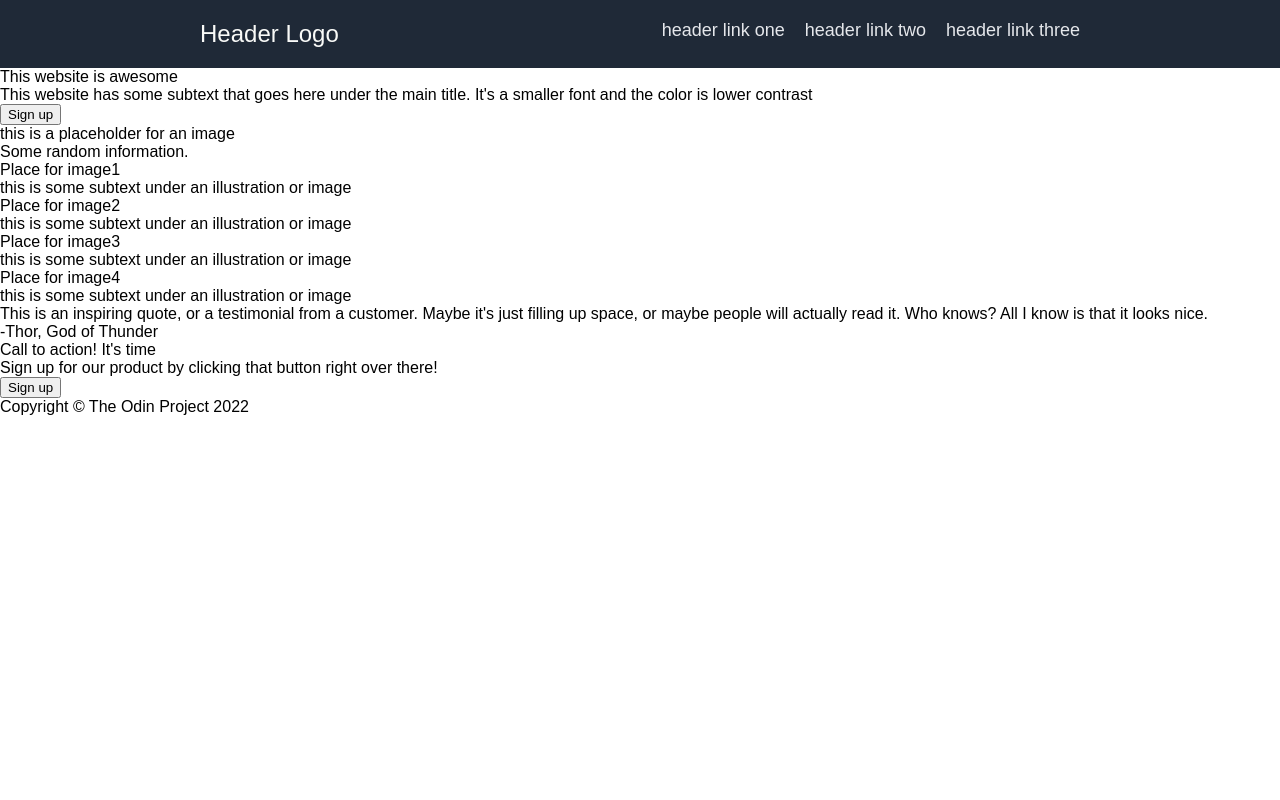
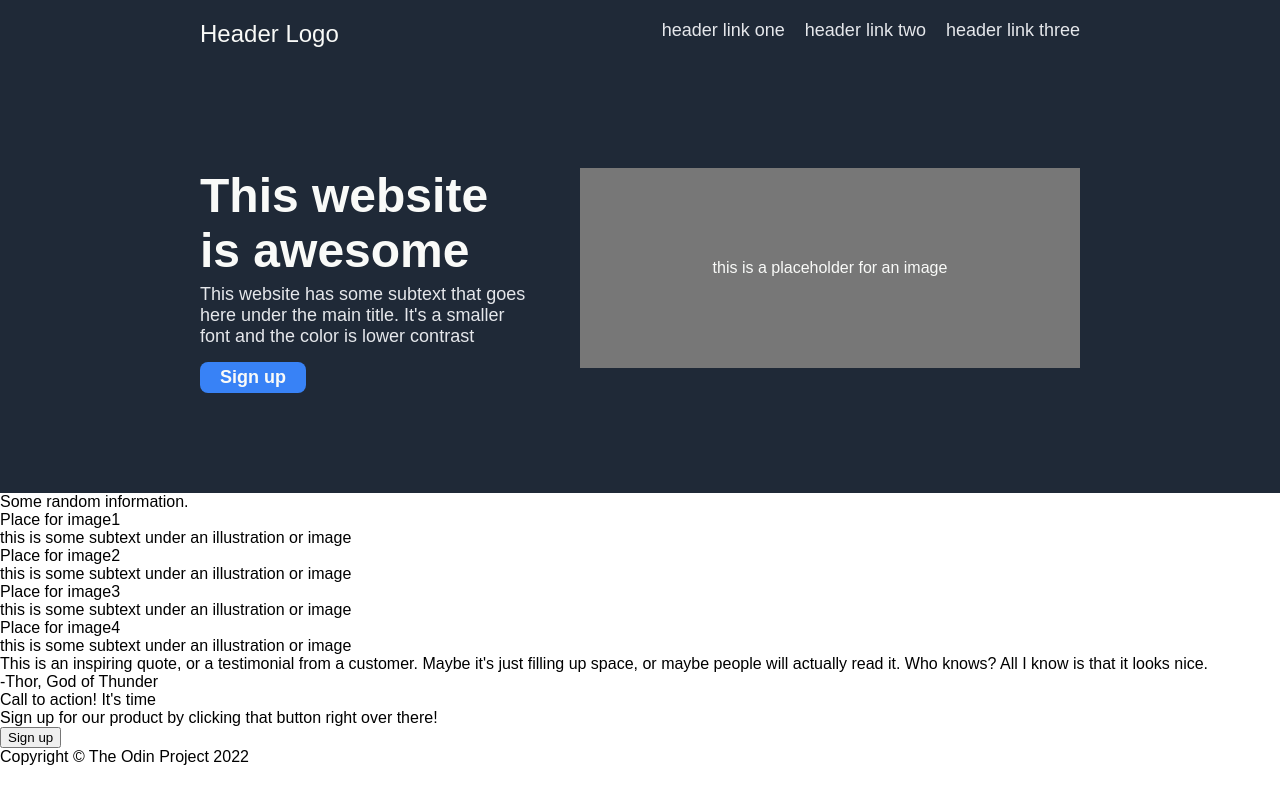
Before and after one commit to TickTockClock40/odin-landing-page, a plain HTML site: page index.html in a window 1280 px wide. Drawn offline with Linux system fonts and the light colour scheme.

Commit message:
Format the 'container-a section

```diff
--- a/style.css
+++ b/style.css
@@ -13,11 +13,16 @@ ul {
     margin: 0;
 }
 
-.header {
+.header, .container-a {
     background-color: #1f2937;
     display: flex;
+    padding: 20px 200px;
+
+}
+
+.header {
     justify-content: space-between;
-    padding: 20px 200px;
+
 }
 
 .heading-left {
@@ -31,3 +36,48 @@ ul {
     font-size: 18px;
     gap: 20px;
 }
+
+.container-a {
+    padding-top: 100px;
+    padding-bottom: 100px;
+}
+
+.container-a-left {
+    margin-right: 50px;
+}
+.title-a {
+    font-size: 48px;
+    font-weight: bold;
+    color: #f9faf8;
+}
+
+.content-a {
+    font-size: 18px;
+    color: #e5e7eb;
+    margin-top: 6px;
+
+}
+
+.button-a {
+    background-color: #3882f6;
+    color: #f9faf8;
+    text-align: center;
+    border-radius: 8px;
+    margin-top: 15px;
+    padding: 5px 20px;
+    font-weight: bold;
+    border: none;
+    font-size: 18px;
+}
+
+.container-a-right {
+    display: flex;
+    width: 500px;
+    height: 200px;
+    background-color: rgb(119, 119, 119);
+    align-items: center;
+    justify-content: center;
+    color: #f9faf8;
+    flex-shrink: 0;
+
+}
```
Also changed, not shown: index.html (+1 -1 lines).
